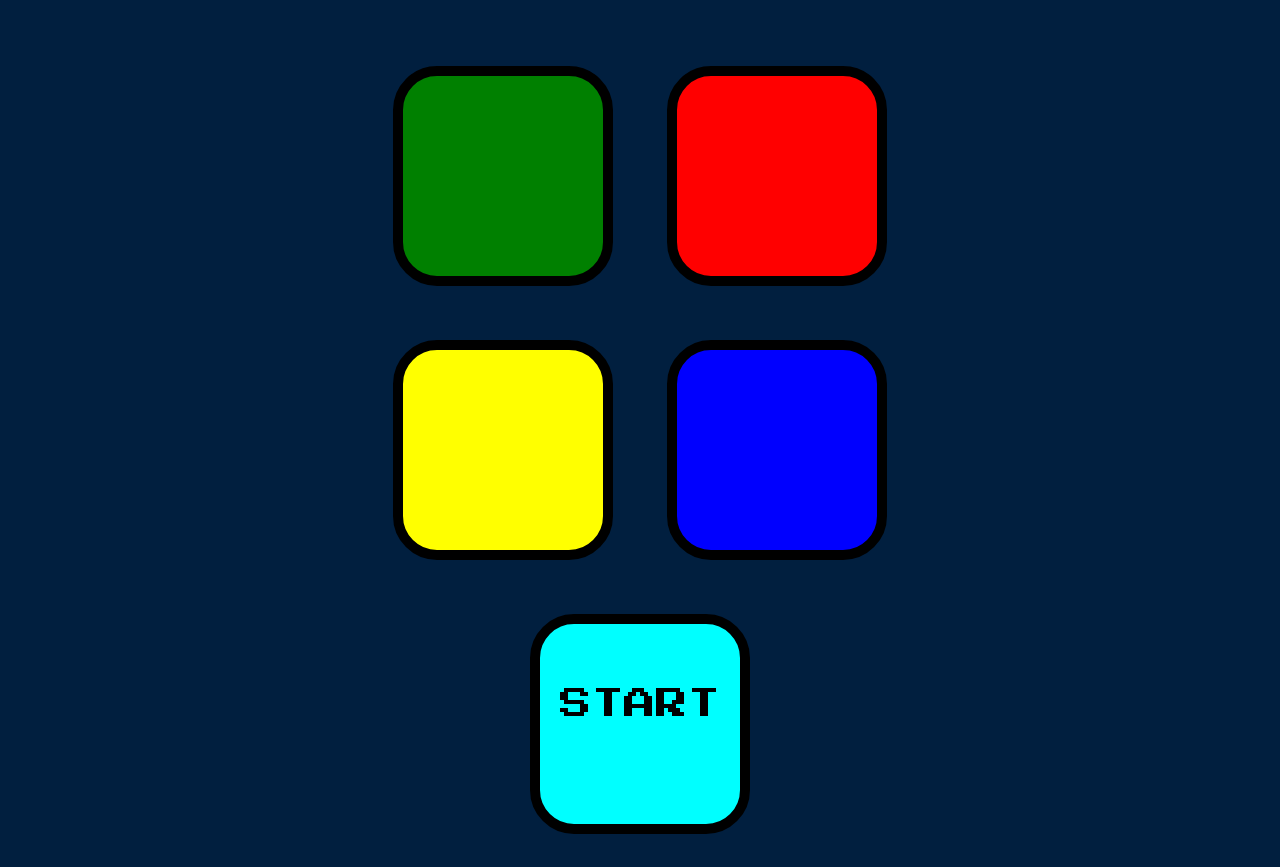
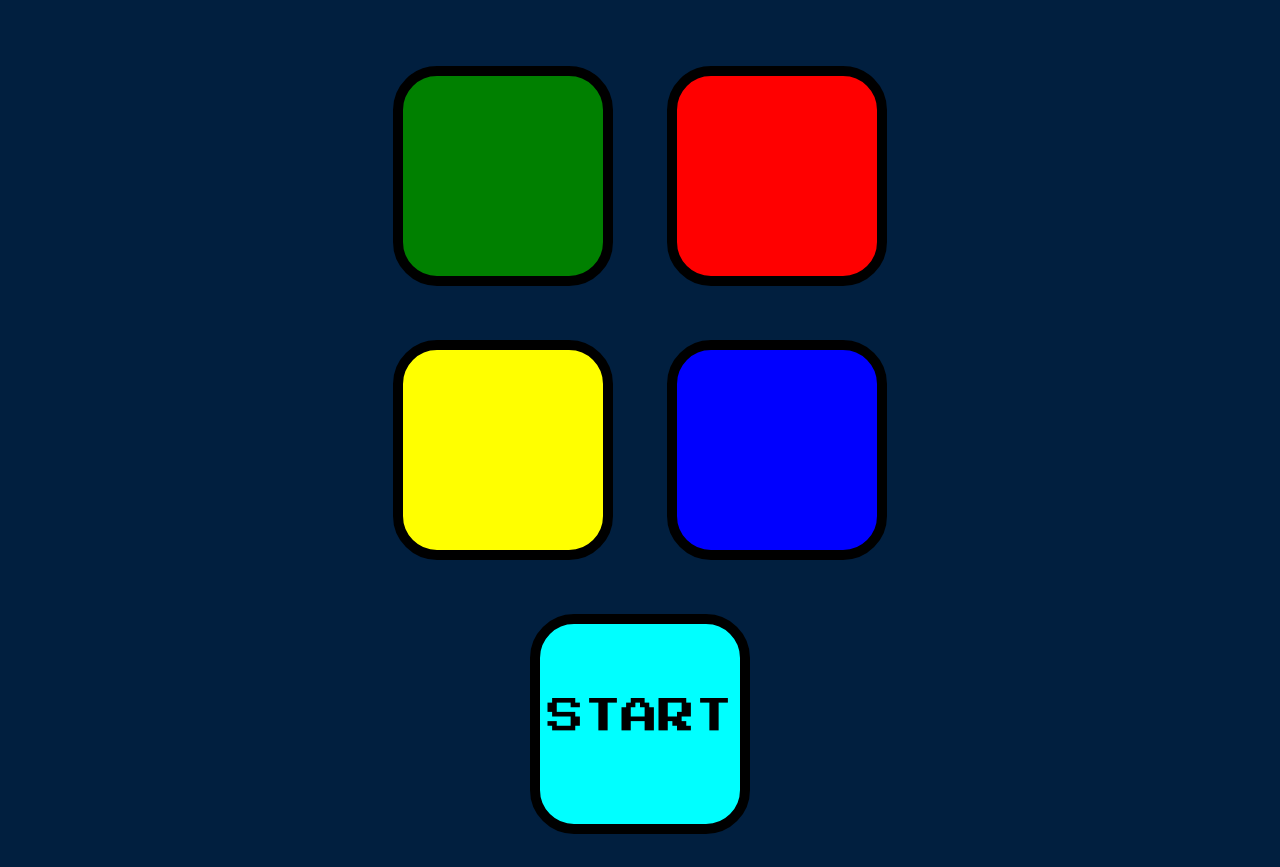
Before and after one commit to linnaanna/simon-game, a plain HTML site: page index.html in a window 1280 px wide. Shown: the part 181-1048 px from the top of the page. Drawn offline with nearby package versions, Linux system fonts and the light colour scheme.

Commit message:
Update styles.css

```diff
--- a/styles.css
+++ b/styles.css
@@ -37,8 +37,7 @@ body {
   cursor: pointer;
   background-color: cyan;
   font-family: 'Press Start 2P', cursive;
-  font-size: 2rem;
-  vertical-align:middle;
+  font-size: 37px;
 }
 
 .game-over {
```
